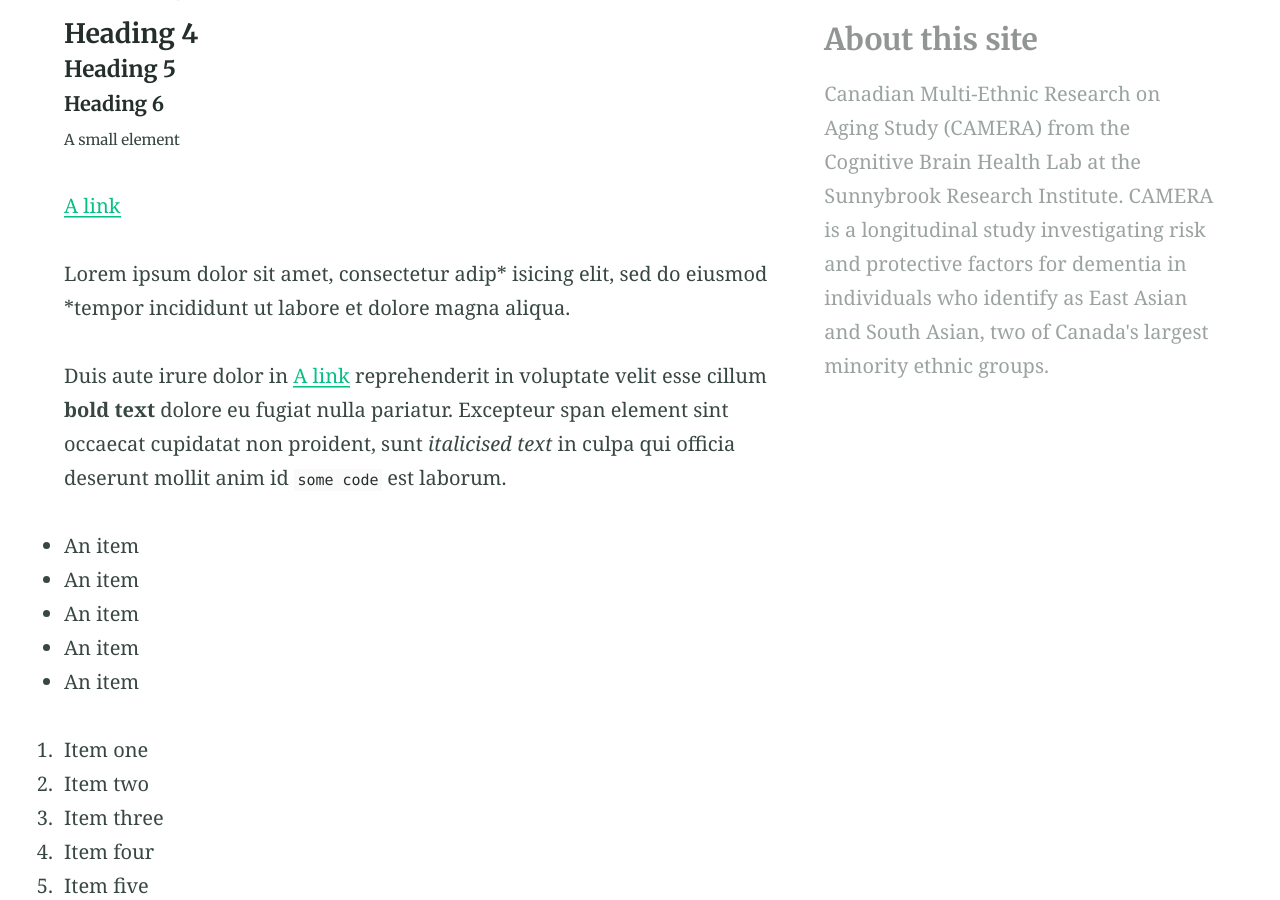
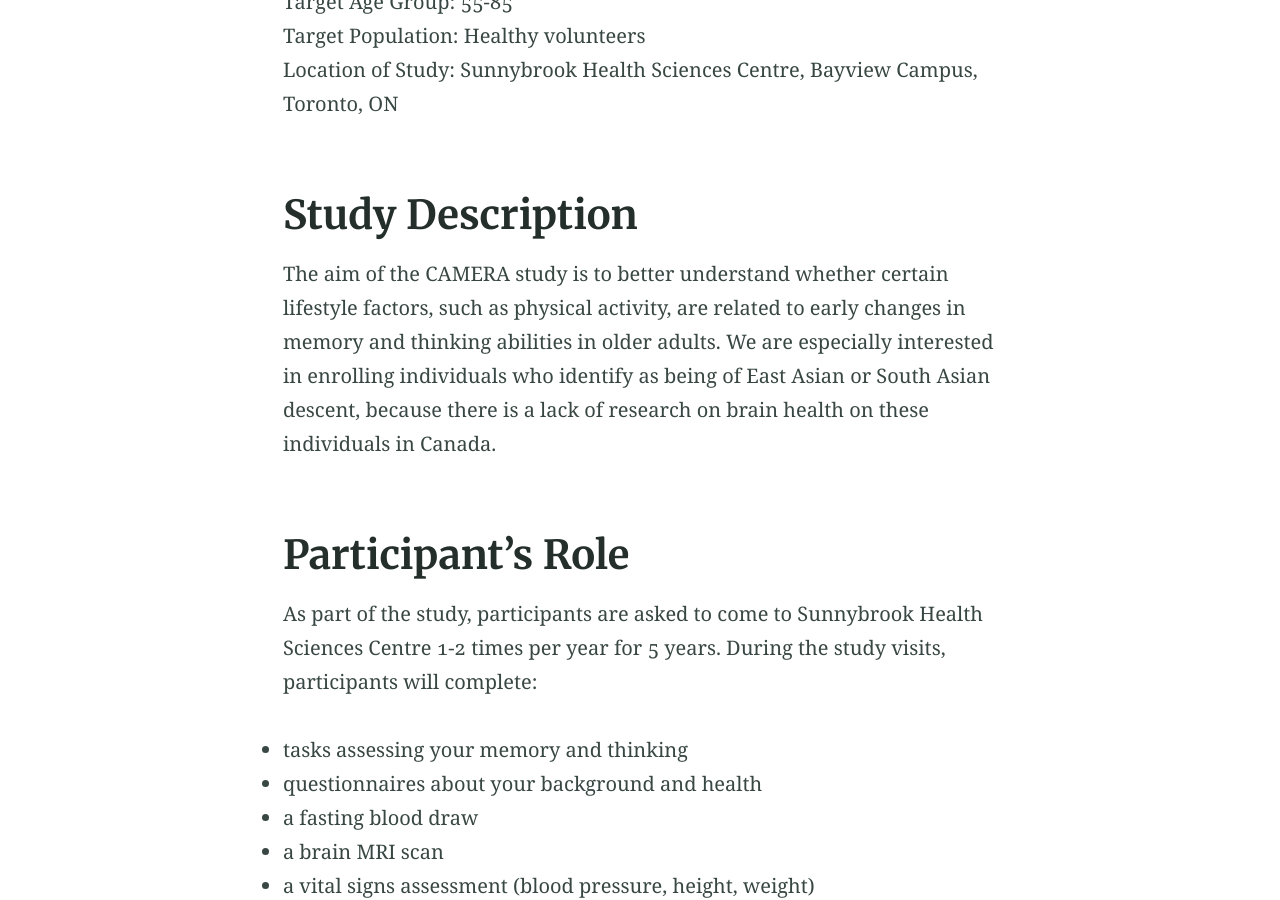
Before and after one commit to camerastudy/camerastudy.github.io, a Jekyll site: the page built from docs/about.md, in a window 1280 px wide and 900 px high, scrolled down 713 px. Built offline with Jekyll 4.4.1, drawn with Linux system fonts in a browser that asks for light colours; some of the changed text lies outside the part shown.

Commit message:
General updates

````diff
--- a/_config.yml
+++ b/_config.yml
@@ -107,12 +107,12 @@ favicons: # Favicons are also used in the manifest file. Syntax is 'size: path'
 navigation_header:
 - title: Home
   url: /
-#- title: About
-#  url: /docs/about/
+- title: About
+  url: /docs/about/
 - title: Contact
   url: /docs/contact/
 - title: Participate
-  url: /docs/join/
+  url: /docs/participate/
 #- title: News
 #  url: /docs/news/
 #- title: People
--- a/_includes/site-logo.html
+++ b/_includes/site-logo.html
@@ -1,3 +1,3 @@
 <a class="logo" href="{{ site.url }}/">
-  <img src="{{ site.url }}{{ site.logo }}"/> <!--- alt="{{ site.title | append: ' logo' }}"/> --->
+  <img src="{{ site.url }}{{ site.logo }}" alt="{{ site.title | append: ' logo' }}"/>
 </a>
--- a/docs/elements.md
+++ b/docs/about.md
@@ -1,19 +1,46 @@
 ---
-title: Elements
+layout: page
+title: About
 feature_text: |
-  A demo of Markdown and HTML includes
+  CAMERA Study Information
 feature_image: "https://picsum.photos/2560/600?image=873"
-excerpt: "A demo of Markdown and HTML includes"
-aside: true
 ---
 
-# Heading 1
+# Study Summary
+Principle Investigator: Dr. Jennifer Rabin
+<br/>
+Full Study Title: Investigating risk and protective factors for dementia in a multi-ethnic cohort
+<br/>
+Target Age Group: 55-85
+<br/>
+Target Population: Healthy volunteers
+<br/>
+Location of Study: Sunnybrook Health Sciences Centre, Bayview Campus, Toronto, ON
+<br/><br/>
 
-## Heading 2
+# Study Description
+The aim of the CAMERA study is to better understand whether certain lifestyle factors, such as physical activity, are
+related to early changes in memory and thinking abilities in older adults. We are especially interested in enrolling
+individuals who identify as being of East Asian or South Asian descent, because there is a lack of research on brain
+health on these individuals in Canada.
+<br/><br/>
 
-### Heading 3
-
-#### Heading 4
+# Participant's Role
+As part of the study, participants are asked to come to Sunnybrook Health Sciences Centre 1-2 times per year for 5 years.
+During the study visits, participants will complete:
+<br/>
+<ul>
+<li>tasks assessing your memory and thinking
+<li>questionnaires about your background and health
+<li>a fasting blood draw
+<li>a brain MRI scan
+<li>a vital signs assessment (blood pressure, height, weight)
+<ul>a short walking and balance assessment
+</ul>
+<br/>
+Each visit will last 4-5 hours. In between visits, you may be asked to wear a wrist watch-like device which tracks your
+physical movement for up to 2 weeks.
+<br/><br/>
 
 ##### Heading 5
 
@@ -141,4 +168,4 @@ blockquote.innerHTML = bolden("Mr. Sullivan", blockquote.innerHTML)
 {% include figure.html image="https://picsum.photos/600/800?image=894" caption="Left aligned image" position="left" width="300" height="800" %}
 
 {% include figure.html image="https://picsum.photos/1600/800?image=894" alt="Image with just alt text" %}{% endraw %}
-```
+``` --->
````
Also changed, not shown: index.md (+10 -2 lines).
